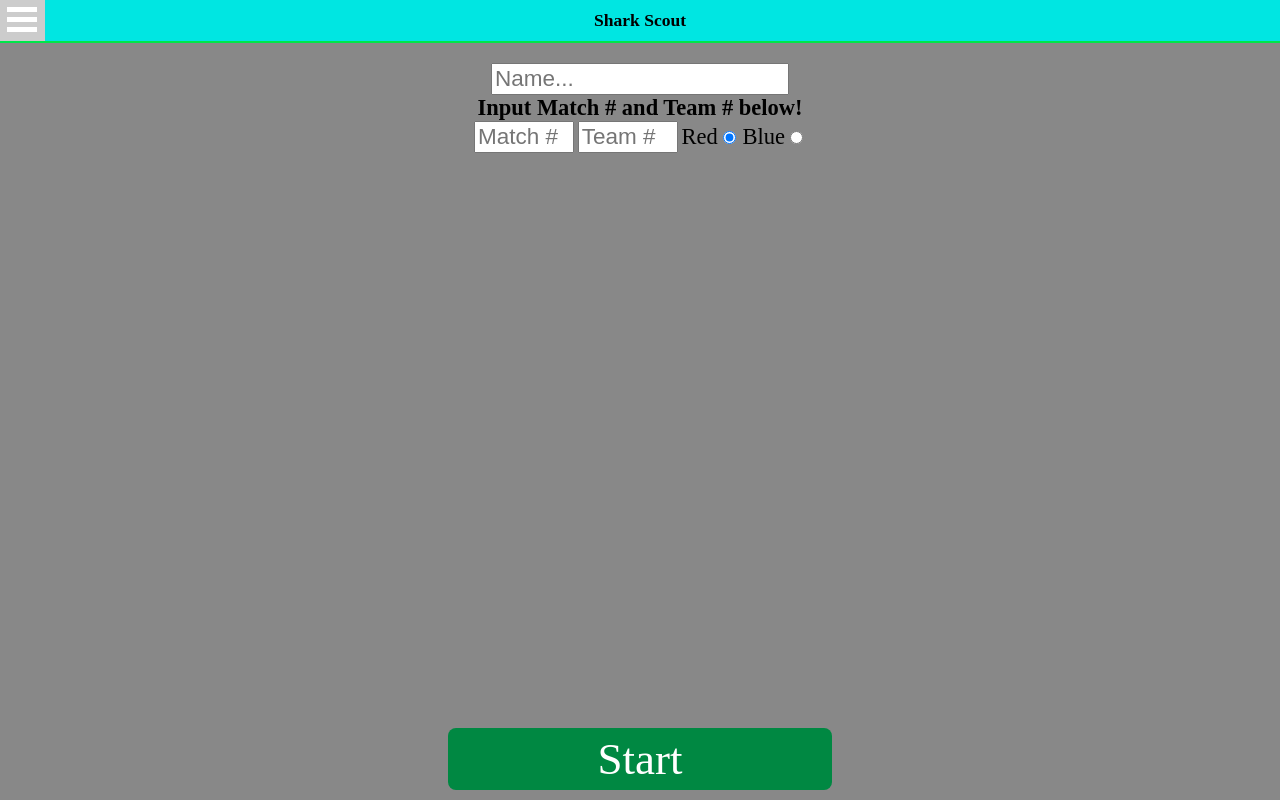
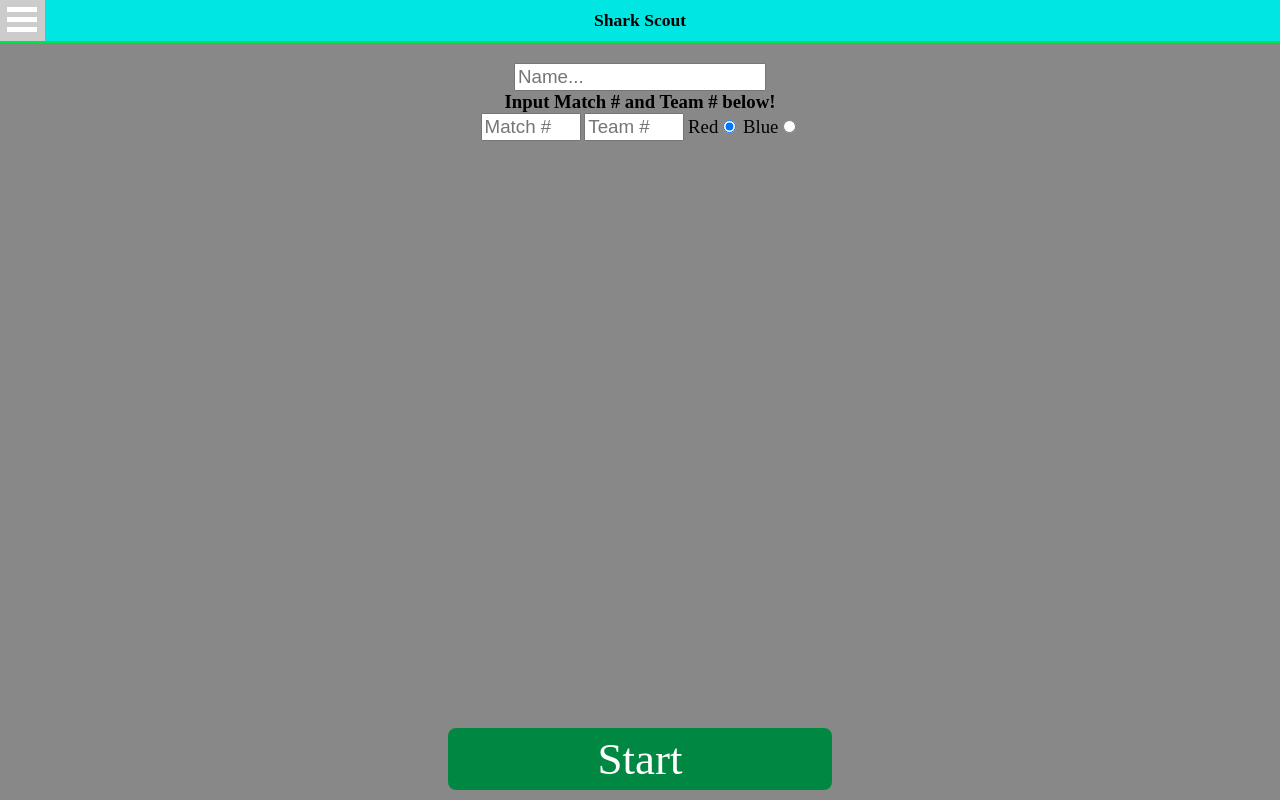
Before and after one commit to SubLock69/Scouting-App, a website: page www/index.html in a window 1280 px wide. Drawn offline with Linux system fonts and the light colour scheme.

Commit message:
Add files via upload

```diff
--- a/www/css/main.css
+++ b/www/css/main.css
@@ -95,7 +95,7 @@ nav a:active {background-color: #ccc}
 #bar1, #bar2, #bar3, #bar4, #bar5 {width: 30px; height: 5px;background-color: #fff;}
 #bar2 {margin-top:5px; margin-bottom: 5px;}
 #home, #auto, #tele {position: absolute;width: 100%; height: 100%;top: 0; left: 0;background-color: #888;}
-#home input[type=text], #home input[type=number], #home label, #home b, #auto input[type=text], #auto input[type=number], #auto b, #tele input[type=text], #tele input[type=number], #tele b {font-size: 1.5em !important;}
+#home input[type=text], #home input[type=number], #home label, #home b, #auto input[type=text], #auto input[type=number], #auto b, #tele input[type=text], #tele input[type=number], #tele b {font-size: 1.25em !important;}
 #home > *, #auto > *, #tele > *, #settings > * {position: relative;margin: 0;}
 #home > h3, #auto > h3, #tele > h3, #settings > h3 {
 	background-color: #00e6e2;
@@ -159,13 +159,13 @@ tr:nth-child(odd) {background-color: #007731;}
 tr:nth-child(even) {background-color: #007775;}
 td.none {background-color: #004400}
 input[type=number].noNum::-webkit-inner-spin-button, input[type=number].noNum::-webkit-outer-spin-button {display: none;}
-input[type=number].noNum {font-size: 1.5em !important;width: 100px;}
+input[type=number].noNum {font-size: 1.25em !important;width: 100px;}
 input[type=number] {width: 65px;}
 .score {width: 100%;}
-.score > div > span {font-size: 2.75em;margin-bottom: 10px; padding: 0;}
+.score > div > span {font-size: 1.5em;margin-bottom: 10px; padding: 0;}
 .score > div {float: left;width: 33.33%;}
-label {font-size: 0.75em !important;}
-.countBTN {display: inline-block;border-radius: 6px;text-align: center;padding: 0 15px;cursor: pointer; background-color: #008842; color: #fff;}
+label {font-size: 1em !important;}
+.countBTN {display: inline-block;border-radius: 6px;text-align: center;padding: 0 10px;cursor: pointer; background-color: #008842; color: #fff;}
 .countBTN:hover, .countBTN:focus {background-color: #006620;}
 /* Custom Input Types CSS */
 .switch {
```
